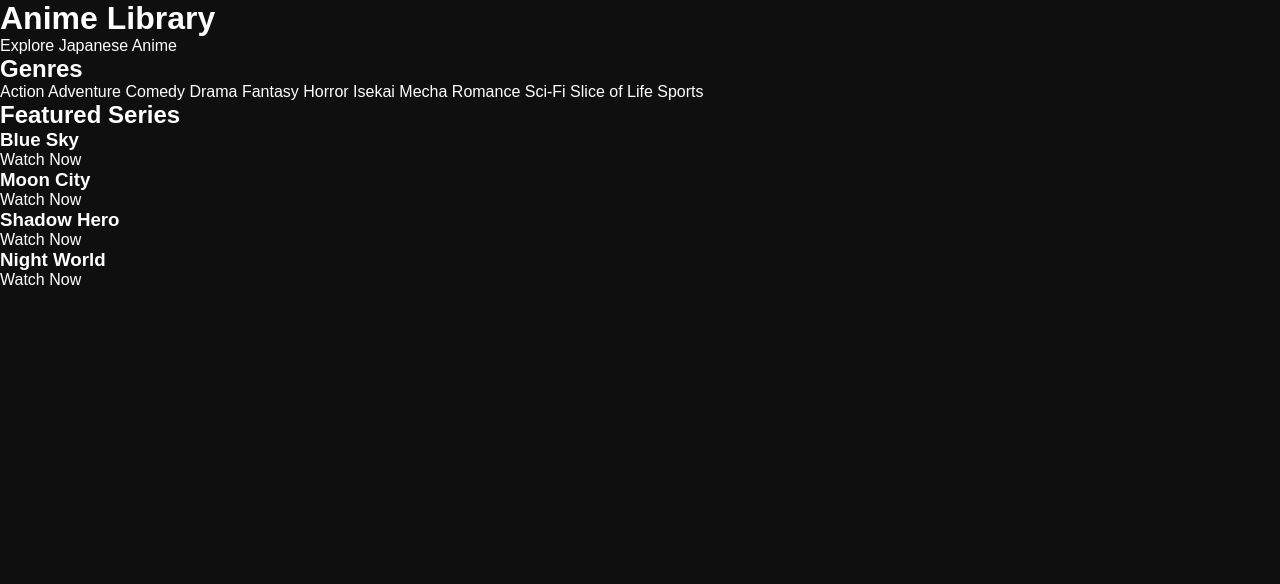
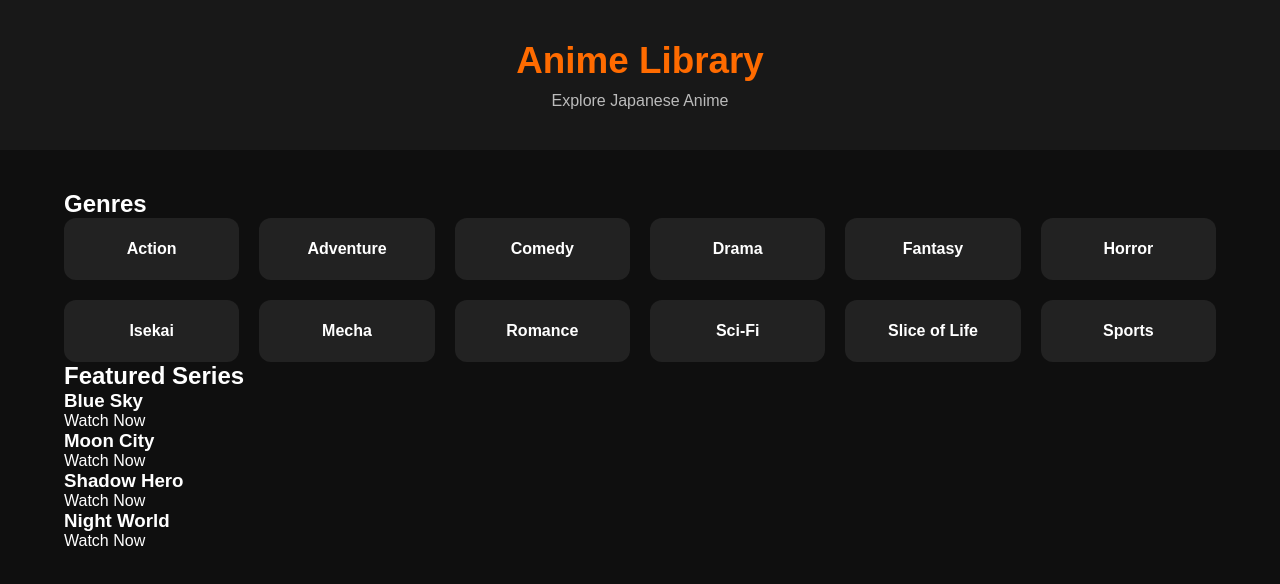
Before and after one commit to Demontoall/Hanime-AG, a plain HTML site: page anime.html in a window 1280 px wide. Drawn offline with Linux system fonts and the light colour scheme.

Commit message:
Update style.css
Added updates on style css

```diff
--- a/style.css
+++ b/style.css
@@ -104,3 +104,69 @@ ul{
     opacity:1;
     visibility:visible;
 }
+/* ==============================
+   GENRE PAGE STYLES
+============================== */
+
+header{
+    text-align:center;
+    padding:40px 20px;
+    background:#181818;
+}
+
+header h1{
+    color:#ff6b00;
+    font-size:2.3rem;
+    margin-bottom:10px;
+}
+
+header p{
+    color:#bbb;
+    font-size:1rem;
+}
+
+main{
+    width:90%;
+    max-width:1200px;
+    margin:40px auto;
+}
+
+.genre-list{
+    display:grid;
+    grid-template-columns:repeat(auto-fit,minmax(170px,1fr));
+    gap:20px;
+}
+
+.genre-list a{
+    background:#222;
+    border-radius:12px;
+    padding:20px;
+    text-align:center;
+    font-weight:bold;
+    color:white;
+    transition:.3s;
+    border:2px solid transparent;
+}
+
+.genre-list a:hover{
+    background:#ff6b00;
+    border-color:#ffb347;
+    transform:translateY(-5px);
+}
+
+.back-home{
+    display:block;
+    width:220px;
+    margin:50px auto;
+    text-align:center;
+    background:#ff6b00;
+    color:white;
+    padding:15px;
+    border-radius:30px;
+    font-weight:bold;
+    transition:.3s;
+}
+
+.back-home:hover{
+    background:#ff8a2a;
+}
```
